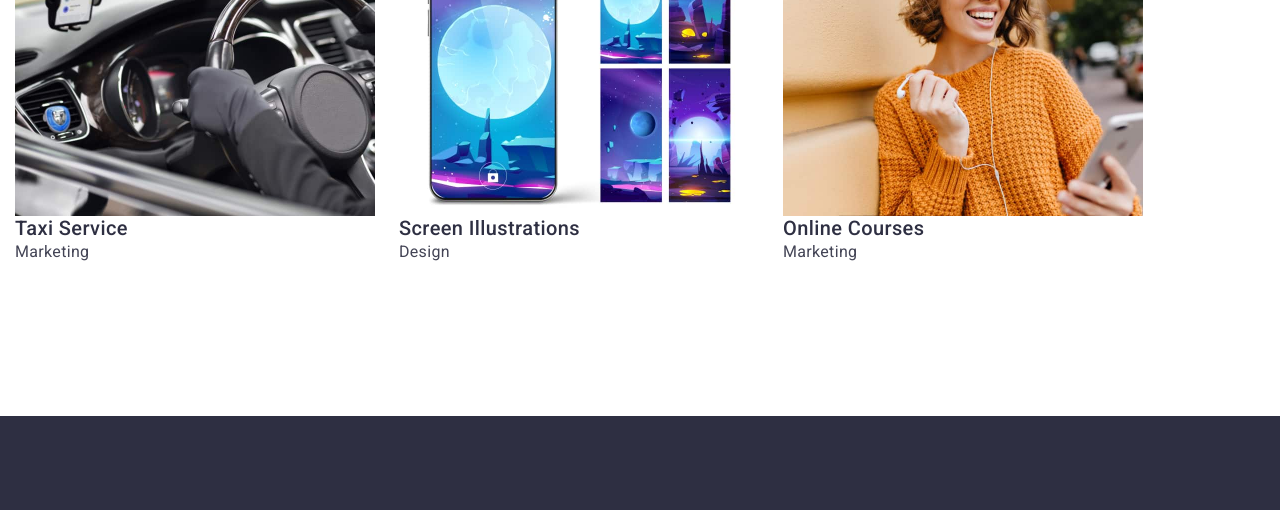
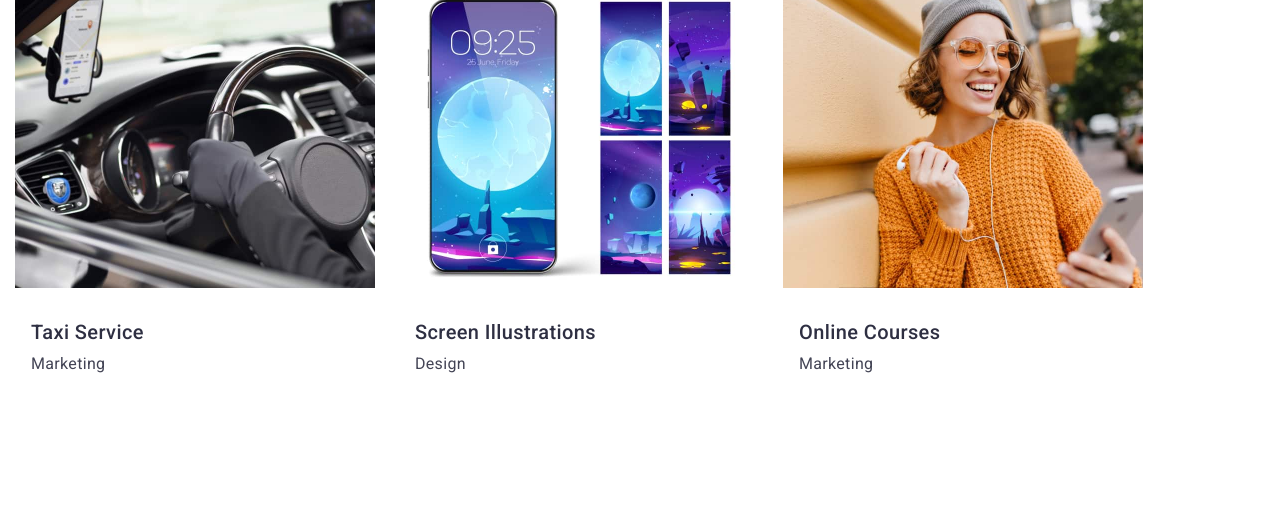
Before and after one commit to NataliaYedynak/goit-markup-hw-03-, a plain HTML site: page index.html in a window 1280 px wide. Shown: the part 2487-2997 px from the top of the page. Drawn offline with nearby package versions, Linux system fonts and the light colour scheme.

Commit message:
Update index.html

```diff
--- a/css/styles.css
+++ b/css/styles.css
@@ -300,6 +300,9 @@ img {
   line-height: 1.2;
   letter-spacing: 0.02em;
   color: var(--brand-color);
+  padding-top: 32px;
+  padding-bottom: 8px;
+  margin-left: 16px;
 }
 
 .row-text {
@@ -307,6 +310,8 @@ img {
   line-height: 1.5;
   letter-spacing: 0.02em;
   color: var(--primary-color);
+  padding-bottom: 32px;
+  margin-left: 16px;
 }
 /*Footer section*/
 .footer {
@@ -322,6 +327,8 @@ img {
   letter-spacing: 0.03em;
   text-transform: uppercase;
   color: #4d5ae5;
+  padding-bottom: 16px;
+  margin-left: 156px;
 }
 .footer-text {
   width: 264px;
@@ -329,6 +336,7 @@ img {
   line-height: 1.5;
   letter-spacing: 0.02em;
   color: #f4f4fd;
+  margin-left: 156px;
 }
 .footer-accent {
   color: #f4f4fd;
```
